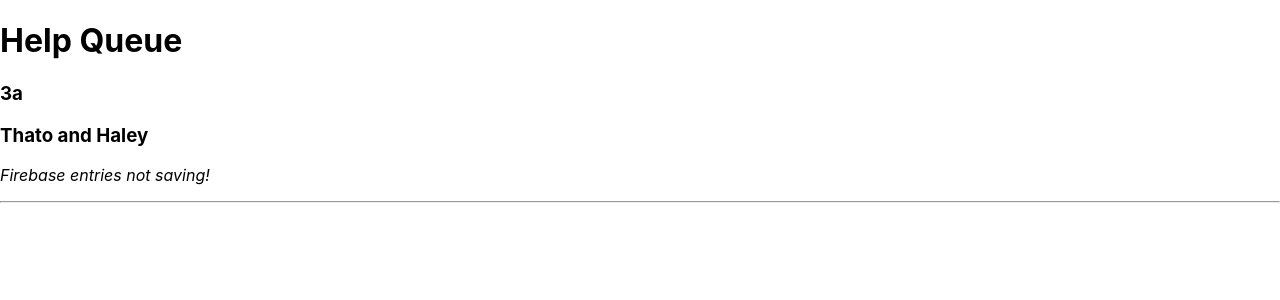
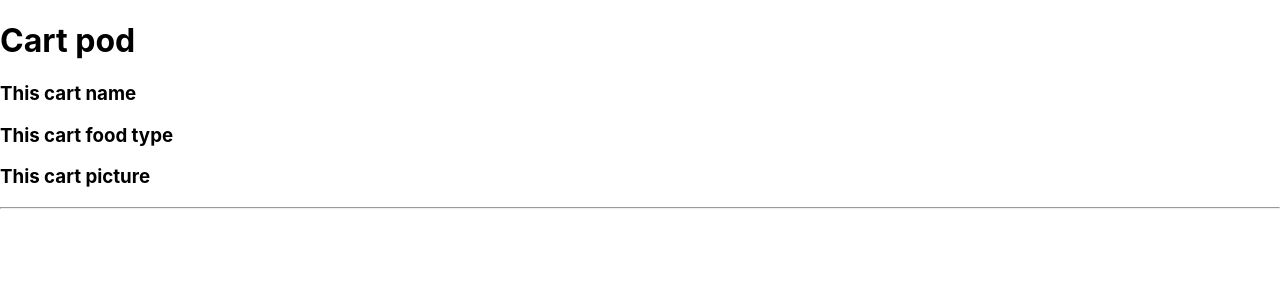
Before and after one commit to BryonBurke/component-practice, a React (Create React App) app: page / in a window 1280 px wide. Shown: the top 300 px of the page. Built offline with nearby package versions, Linux system fonts and the light colour scheme.

Commit message:
practice with components

```diff
--- a/src/components/App.js
+++ b/src/components/App.js
@@ -2,15 +2,16 @@ import React from "react";
 import Header from "./Header";
 
 function App(){
-  const name = "Thato";
-  const name2 = "Haley";
+  const name = "This cart name";
+  const type = "This cart food type";
+  const pic = "This cart picture";
   return (
     <React.Fragment>
       <Header/>
-      <h3>3a</h3>
-      <h3>{name} and {name2}</h3>
-      <p><em>Firebase entries not saving!</em></p>
-      <hr/>
+      <h3>{name}</h3>
+      <h3>{type}</h3>
+      <h3>{pic}</h3>
+    <hr/>
     </React.Fragment>
   );
 }
--- a/src/components/Header.js
+++ b/src/components/Header.js
@@ -2,7 +2,7 @@ import React from "react";
 
 function Header() {
   return (
-    <h1>Help Queue</h1>
+    <h1>Cart pod</h1>
   );
 }
 
```
